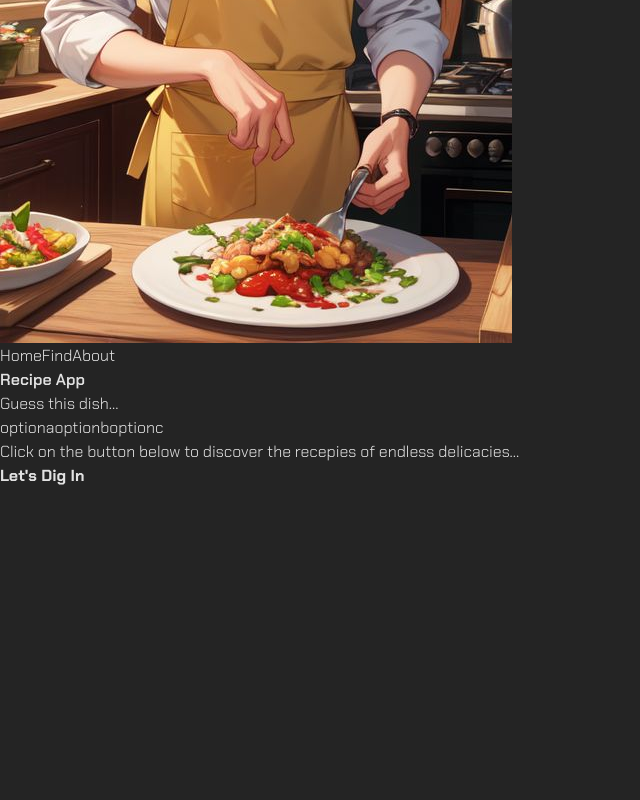
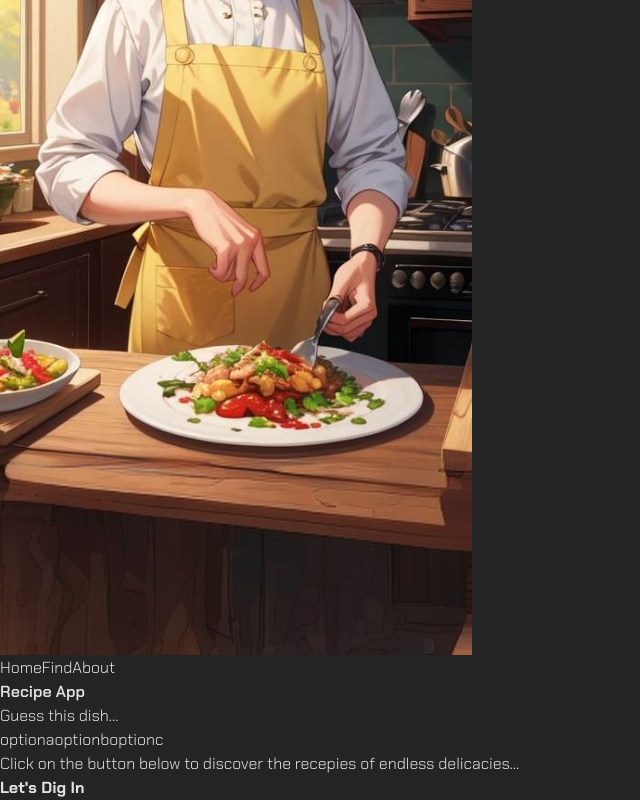
Before and after one commit to OnkarDeshmukh67/FoodApp, a React (Vite) app in the folder client/: page / in a window 1280 px wide. Shown: the part 425-1225 px from the top of the page, without its empty margins (0-640 px from the left). Before the commit the page ends 913 px from the top, so only its background shows below. Built offline with nearby package versions, Linux system fonts and the light colour scheme.

Commit message:
sixth commit

```diff
--- a/client/src/pages/Homepage.jsx
+++ b/client/src/pages/Homepage.jsx
@@ -5,7 +5,7 @@ import DisplayFood from './components/DisplayFood'
 const Homepage = () => {
   return (
     <>
-      <div className='w-screen min-h-screen fixed'> <img src="/anime_chef.jpeg" alt="" /> </div>
+      <img className='w-screen h-auto fixed' src="/chef.png" alt="" />
       <div className='homepage_wrapper h-screen w-screen relative'>
 
         <Navbar />
@@ -15,10 +15,10 @@ const Homepage = () => {
         <DisplayFood />
         </section>
 
-        <div className='w-screen h-auto mt-16 flex flex-col chakra-petch-light text-center justify-center items-center'>
+        <section className='w-screen h-auto mt-16 flex flex-col chakra-petch-light text-center justify-center items-center'>
           <p className='w-auto h-auto text-md'> Click on the button below to discover the recepies of endless delicacies... </p>
           <button className='h-16 w-24 rounded-xl chakra-petch-bold text-[#242424] bg-white'>Let's Dig In</button>
-        </div>
+        </section>
 
       </div>
     </>
--- a/client/src/pages/components/DisplayFood.jsx
+++ b/client/src/pages/components/DisplayFood.jsx
@@ -6,7 +6,7 @@ const Displayrecipe = () => {
     <div className='h-auto w-60 flex flex-col chakra-petch-light'>
       <p className='w-60 h-8 text-center text-xl italic'>Guess this dish...</p>
 
-      <span className='w-60 h-60 border rounded-lg'></span>
+      <span className='w-60 h-40 border rounded-lg'></span>
 
       <span className='flex justify-around items-center w-full h-8 mt-2'>
         <button className='w-auto h-7 rounded-lg bg-slate-500 pr-1 pl-1'>optiona</button>
```
Also changed, not shown: client/public/anime_chef.jpeg (deleted), client/public/chef.png (added).
